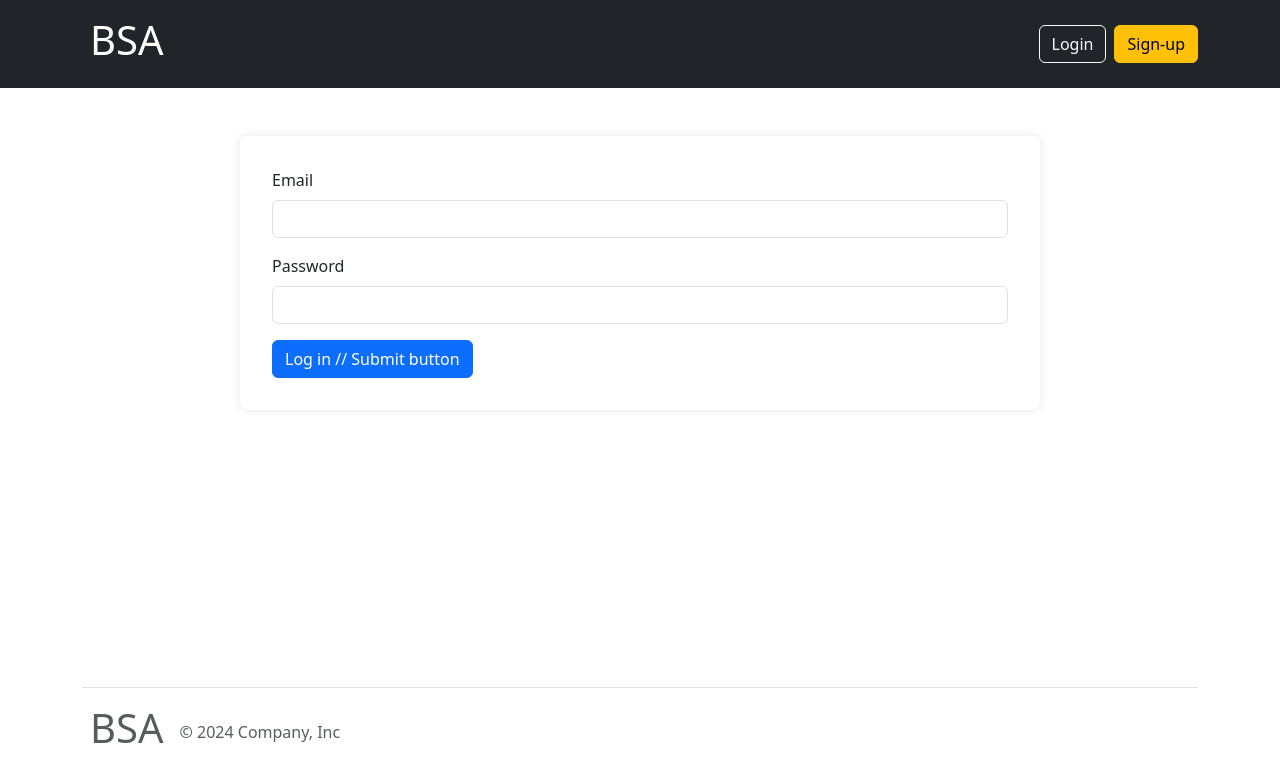
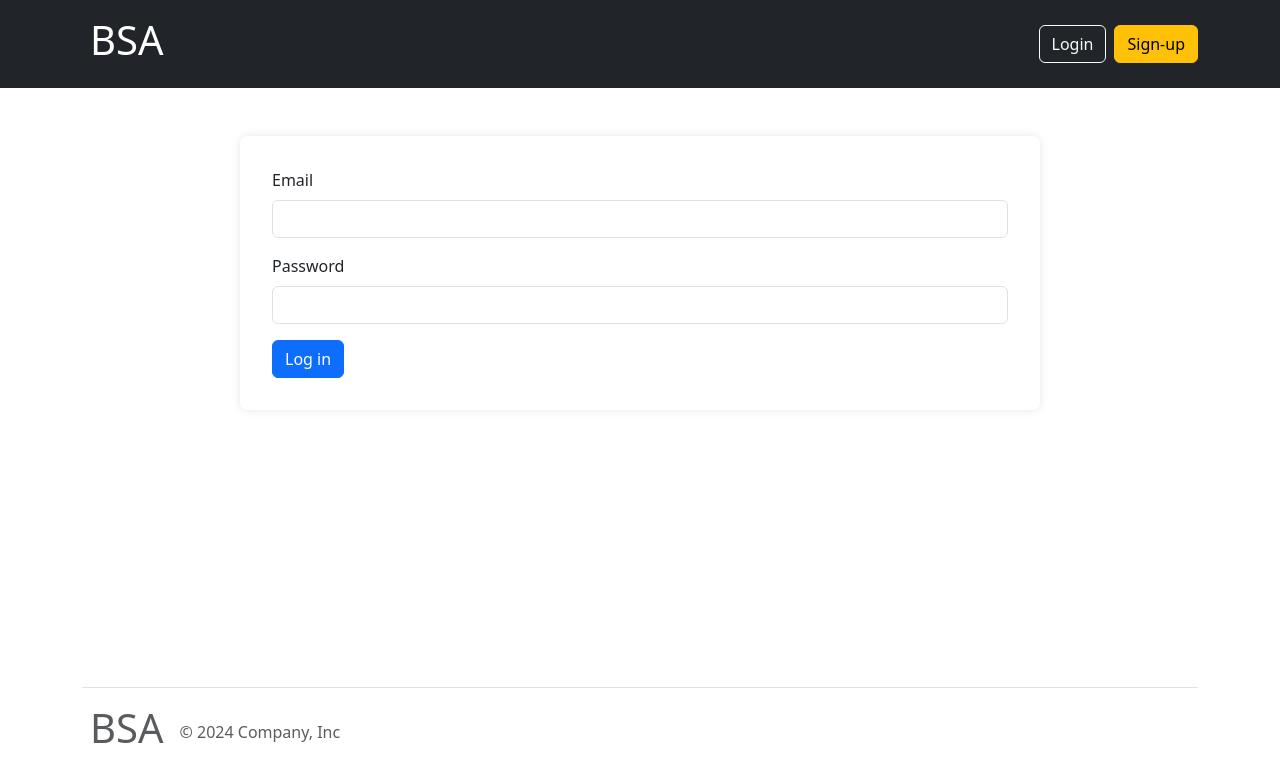
Before and after one commit to deepakkumaravelu/BikeServiceApplication, a React (Vite) app in the folder client/: page /login in a window 1280 px wide. Shown: the top 782 px of the page. Built offline with nearby package versions, Linux system fonts and the light colour scheme.

Commit message:
button name updated

```diff
--- a/client/src/pages/Login/Login.jsx
+++ b/client/src/pages/Login/Login.jsx
@@ -88,7 +88,7 @@ const Login = () => {
             </div>
             <div className="col-12">
               <button type="submit" className="btn btn-primary">
-                Log in // Submit button
+                Log in
               </button>
             </div>
           </form>
```
